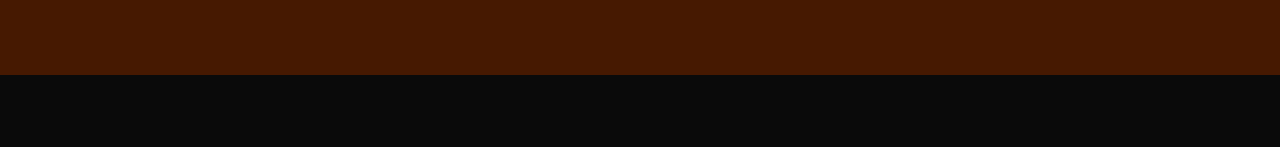
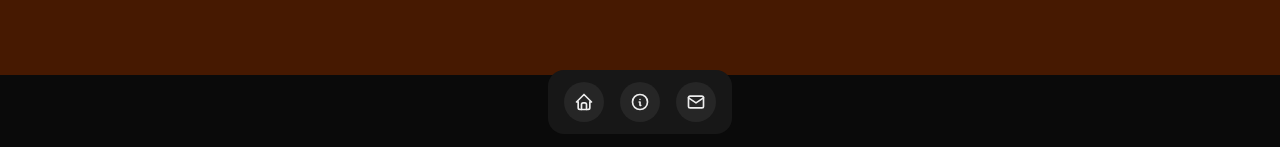
Before and after one commit to Elvenide/tang, a Next.js app: page /recipe/1/1 in a window 1280 px wide. Shown: the part 650-797 px from the top of the page. Built offline with nearby package versions, Linux system fonts and the light colour scheme.

Commit message:
Added floating nav bar component

```diff
--- /dev/null
+++ b/app/components/FloatingNav.tsx
@@ -0,0 +1,214 @@
+"use client";
+// Derived from https://ui.aceternity.com/components/floating-dock
+
+import { ClassValue, clsx } from "clsx";
+import { twMerge } from "tailwind-merge";
+
+function cn(...inputs: ClassValue[]) {
+  return twMerge(clsx(inputs));
+}
+
+import { IconMenu2 } from "@tabler/icons-react";
+import {
+  AnimatePresence,
+  MotionValue,
+  motion,
+  useMotionValue,
+  useSpring,
+  useTransform,
+} from "motion/react";
+
+import { useRef, useState } from "react";
+
+export default function FloatingNav({
+  items
+}: {
+  items: { title: string; icon: React.ReactNode; href: string }[];
+}) {
+  return (
+    <div className="fixed bottom-4 right-4 lg:right-auto md:left-1/2 md:-translate-x-1/2 w-fit z-30">
+      <FloatingDock items={items} />
+    </div>
+  );
+}
+
+export const FloatingDock = ({
+  items,
+  desktopClassName,
+  mobileClassName,
+}: {
+  items: { title: string; icon: React.ReactNode; href: string }[];
+  desktopClassName?: string;
+  mobileClassName?: string;
+}) => {
+  return (
+    <>
+      <FloatingDockDesktop items={items} className={desktopClassName} />
+      <FloatingDockMobile items={items} className={mobileClassName} />
+    </>
+  );
+};
+
+const FloatingDockMobile = ({
+  items,
+  className,
+}: {
+  items: { title: string; icon: React.ReactNode; href: string }[];
+  className?: string;
+}) => {
+  const [open, setOpen] = useState(false);
+  return (
+    <div className={cn("relative block md:hidden", className)}>
+      <AnimatePresence>
+        {open && (
+          <motion.div
+            layoutId="nav"
+            className="absolute inset-x-0 bottom-full mb-2 flex flex-col gap-2"
+          >
+            {items.map((item, idx) => (
+              <motion.div
+                key={item.title}
+                initial={{ opacity: 0, y: 10 }}
+                animate={{
+                  opacity: 1,
+                  y: 0,
+                }}
+                exit={{
+                  opacity: 0,
+                  y: 10,
+                  transition: {
+                    delay: idx * 0.05,
+                  },
+                }}
+                transition={{ delay: (items.length - 1 - idx) * 0.05 }}
+              >
+                <a
+                  href={item.href}
+                  key={item.title}
+                  className="flex h-10 w-10 items-center justify-center rounded-full bg-neutral-900"
+                >
+                  <div className="h-4 w-4 *:h-full *:w-full">{item.icon}</div>
+                </a>
+              </motion.div>
+            ))}
+          </motion.div>
+        )}
+      </AnimatePresence>
+      <button
+        onClick={() => setOpen(!open)}
+        className="flex h-10 w-10 items-center justify-center rounded-full bg-gray-900"
+      >
+        <IconMenu2 className="h-5 w-5 text-neutral-400" />
+      </button>
+    </div>
+  );
+};
+
+const FloatingDockDesktop = ({
+  items,
+  className,
+}: {
+  items: { title: string; icon: React.ReactNode; href: string }[];
+  className?: string;
+}) => {
+  let mouseX = useMotionValue(Infinity);
+  return (
+    <motion.div
+      onMouseMove={(e) => mouseX.set(e.pageX)}
+      onMouseLeave={() => mouseX.set(Infinity)}
+      className={cn(
+        "mx-auto hidden h-16 items-end gap-4 rounded-2xl px-4 pb-3 md:flex bg-neutral-900",
+        className,
+      )}
+    >
+      {items.map((item) => (
+        <IconContainer mouseX={mouseX} key={item.title} {...item} />
+      ))}
+    </motion.div>
+  );
+};
+
+function IconContainer({
+  mouseX,
+  title,
+  icon,
+  href,
+}: {
+  mouseX: MotionValue;
+  title: string;
+  icon: React.ReactNode;
+  href: string;
+}) {
+  let ref = useRef<HTMLDivElement>(null);
+
+  let distance = useTransform(mouseX, (val) => {
+    let bounds = ref.current?.getBoundingClientRect() ?? { x: 0, width: 0 };
+
+    return val - bounds.x - bounds.width / 2;
+  });
+
+  let widthTransform = useTransform(distance, [-150, 0, 150], [40, 80, 40]);
+  let heightTransform = useTransform(distance, [-150, 0, 150], [40, 80, 40]);
+
+  let widthTransformIcon = useTransform(distance, [-150, 0, 150], [20, 40, 20]);
+  let heightTransformIcon = useTransform(
+    distance,
+    [-150, 0, 150],
+    [20, 40, 20],
+  );
+
+  let width = useSpring(widthTransform, {
+    mass: 0.1,
+    stiffness: 150,
+    damping: 12,
+  });
+  let height = useSpring(heightTransform, {
+    mass: 0.1,
+    stiffness: 150,
+    damping: 12,
+  });
+
+  let widthIcon = useSpring(widthTransformIcon, {
+    mass: 0.1,
+    stiffness: 150,
+    damping: 12,
+  });
+  let heightIcon = useSpring(heightTransformIcon, {
+    mass: 0.1,
+    stiffness: 150,
+    damping: 12,
+  });
+
+  const [hovered, setHovered] = useState(false);
+
+  return (
+    <a href={href}>
+      <motion.div
+        ref={ref}
+        style={{ width, height }}
+        onMouseEnter={() => setHovered(true)}
+        onMouseLeave={() => setHovered(false)}
+        className="relative flex aspect-square items-center justify-center rounded-full bg-neutral-800"
+      >
+        <AnimatePresence>
+          {hovered && (
+            <motion.div
+              initial={{ opacity: 0, y: 10, x: "-50%" }}
+              animate={{ opacity: 1, y: 0, x: "-50%" }}
+              exit={{ opacity: 0, y: 2, x: "-50%" }}
+              className="absolute -top-8 left-1/2 w-fit font-bold text-sm rounded-md border px-2 py-0.5 whitespace-pre border-neutral-900 bg-neutral-800 text-white"
+            >
+              {title}
+            </motion.div>
+          )}
+        </AnimatePresence>
+        <motion.div
+          style={{ width: widthIcon, height: heightIcon }}
+          className="flex items-center justify-center *:h-full *:w-full"
+        >
+          {icon}
+        </motion.div>
+      </motion.div>
+    </a>
+  );
+}
--- a/app/components/Section.tsx
+++ b/app/components/Section.tsx
@@ -11,7 +11,7 @@ type SectionProps = {
 
 export default function Section({ children="", className = "", fadeIn = true }: SectionProps) {
   return (
-    <section className={`relative z-20 py-6 lg:py-20 px-10 lg:px-24 w-full mx-auto ${className}`}>
+    <section className={`relative z-10 py-6 lg:py-20 px-10 lg:px-24 w-full mx-auto ${className}`}>
       <motion.div initial={{ opacity: fadeIn ? 0 : 1 }} transition={{ duration: 1 }} whileInView={{ opacity: 1 }} className="max-w-full h-full max-h-full mx-auto w-fit">
         {children}
       </motion.div>
--- a/app/layout.tsx
+++ b/app/layout.tsx
@@ -2,6 +2,14 @@ import type { Metadata } from "next";
 import { Geist, Geist_Mono } from "next/font/google";
 import { AppServiceProvider } from "./lib/app-service";
 import "./globals.css";
+import FloatingNav from "@/components/FloatingNav";
+import { IconHome, IconInfoCircle, IconMail } from "@tabler/icons-react";
+
+const items = [
+  { title: "Home", icon: <IconHome />, href: "/" },
+  { title: "About", icon: <IconInfoCircle />, href: "/about" },
+  { title: "Contact", icon: <IconMail />, href: "/contact" },
+];
 
 const geistSans = Geist({
   variable: "--font-geist-sans",
@@ -29,6 +37,7 @@ export default function RootLayout({
         className={`${geistSans.variable} ${geistMono.variable} antialiased overflow-x-hidden`}
       >
         <AppServiceProvider>{children}</AppServiceProvider>
+        <FloatingNav items={items} />
       </body>
     </html>
   );
--- a/app/recipe/[user_id]/[recipe_id]/components/RecipeContainer.tsx
+++ b/app/recipe/[user_id]/[recipe_id]/components/RecipeContainer.tsx
@@ -10,7 +10,7 @@ import Section from '@/components/Section';
 export default function RecipeContainer({ recipe }: { recipe: Recipe }) {
   return (
     <>
-      <Section className="h-[40vh] max-h-[300px] overflow-hidden lg:hidden" fadeIn={false}>
+      <Section className="h-[40vh] max-h-[200px] overflow-hidden lg:hidden" fadeIn={false}>
         <motion.img initial={{ filter: "blur(4px)" }} whileInView={{ filter: "blur(0px)" }} transition={{ duration: 1, delay: 0.1 }} className="min-w-full min-h-full aspect-auto absolute top-1/2 left-1/2 -translate-x-1/2 -translate-y-1/2" src={`https://image.pollinations.ai/prompt/${encodeURIComponent(recipe.title + " ultra realistic 4k")}?referrer=sanjayb.dev&safe=true&private=true&nologo=true&seed=2753)`} alt={recipe.title} />
       </Section>
       <Section className="bg-amber-950 *:flex *:flex-row *:gap-10 *:items-center">
--- a/package.json
+++ b/package.json
@@ -9,10 +9,13 @@
     "lint": "eslint"
   },
   "dependencies": {
+    "@tabler/icons-react": "^3.35.0",
+    "clsx": "^2.1.1",
     "motion": "^12.23.24",
     "next": "15.5.5",
     "react": "19.1.0",
-    "react-dom": "19.1.0"
+    "react-dom": "19.1.0",
+    "tailwind-merge": "^3.3.1"
   },
   "devDependencies": {
     "@eslint/eslintrc": "^3",
```
Also changed, not shown: 1 other file (tests, documents, lock files or other folders).
